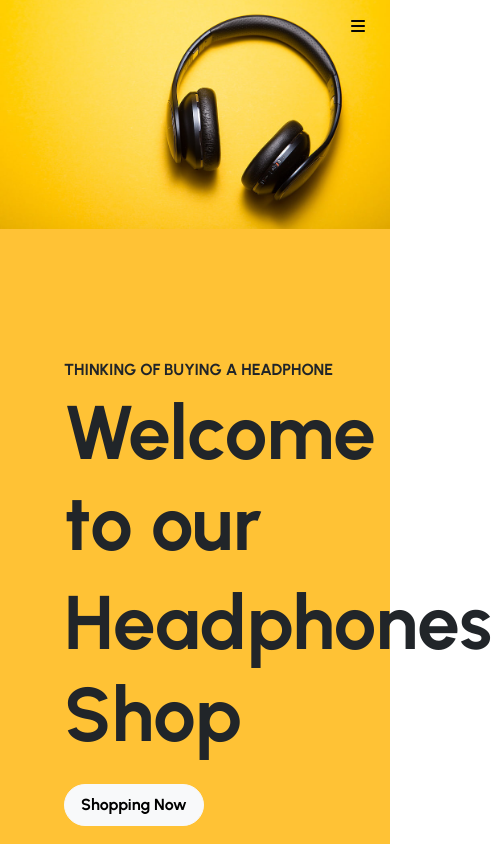
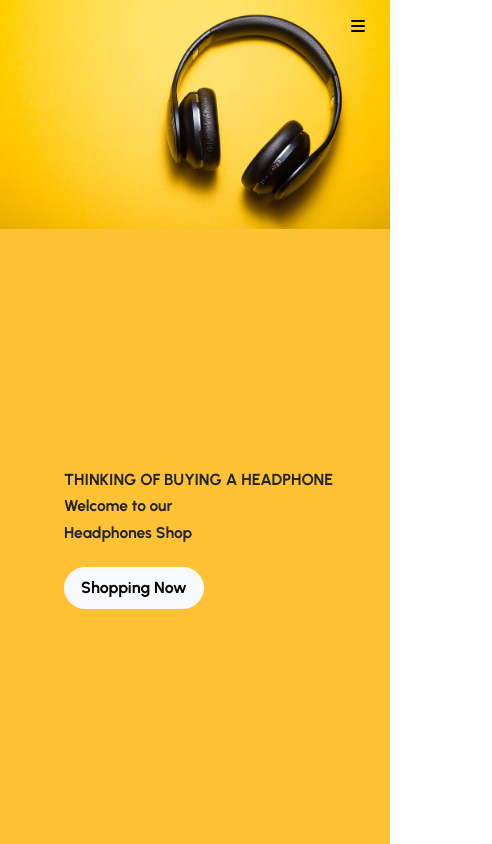
Before and after one commit to abhi-drops/headphonesite, a plain HTML site: page index.html in a window 390 px wide. Shown: the top 844 px of the page, 492 px wide, since content can reach past the window. Drawn offline with nearby package versions, Linux system fonts and the light colour scheme.

```diff
--- a/index.html
+++ b/index.html
@@ -98,14 +98,13 @@
 
         <!-- hero content -->
         <div class="hero pt-5" style="width: 100%; height: 100vh;">
-            <div class="mt-5 pt-5 ps-5 ms-3" style="">
-              <br>
-              <br><br><br><br><br><br><br><br>
+            <div class=" ps-5 ms-3" style="margin-top:50vh;">
+
               <h6 class="fw-bolder">THINKING OF BUYING A HEADPHONE</h6>
-              <h1 class="fw-bolder " style="font-size: 9vh;">
+              <h1 class="fw-bolder " style="font-size: 4vw;">
                 Welcome to our
               </h1>
-              <h1 class="fw-bolder" style="font-size: 9vh;">
+              <h1 class="fw-bolder" style="font-size: 4vw;">
                 Headphones Shop
               </h1>
               <button type="button" class="btn btn-light rounded-pill mt-3 p-3 py-2 fw-bold">Shopping Now</button>
```
